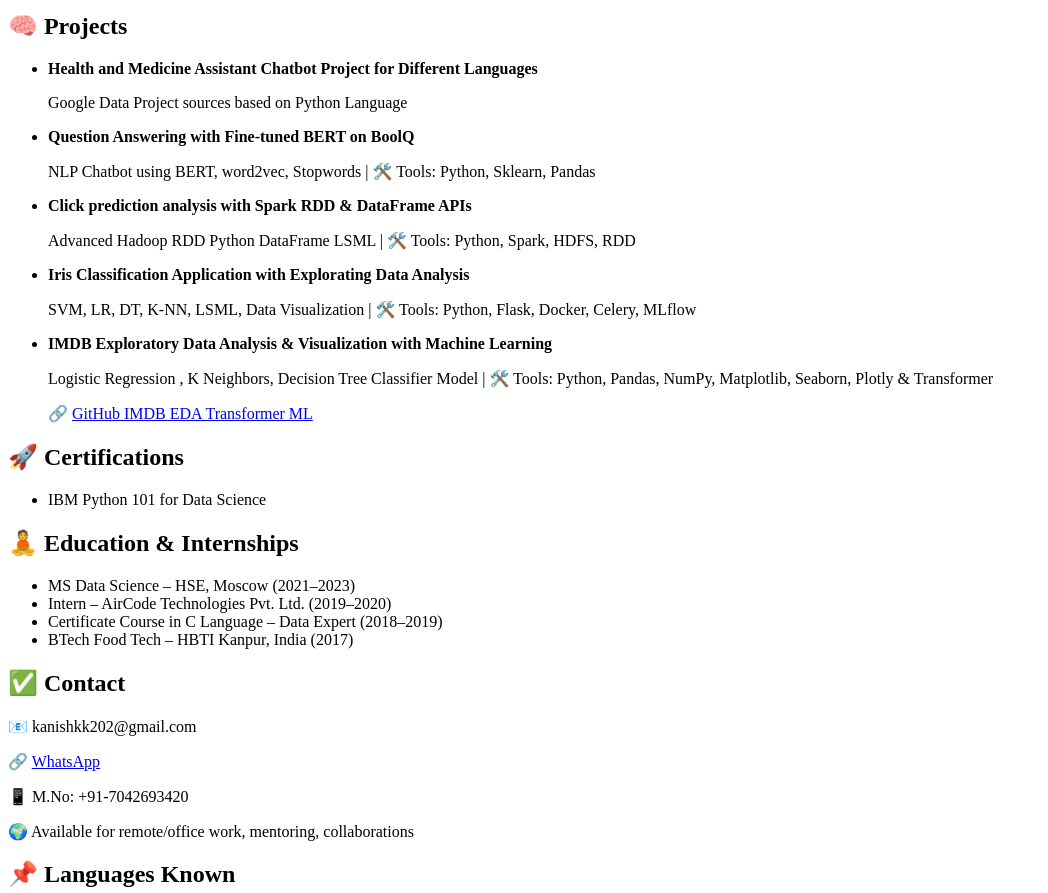
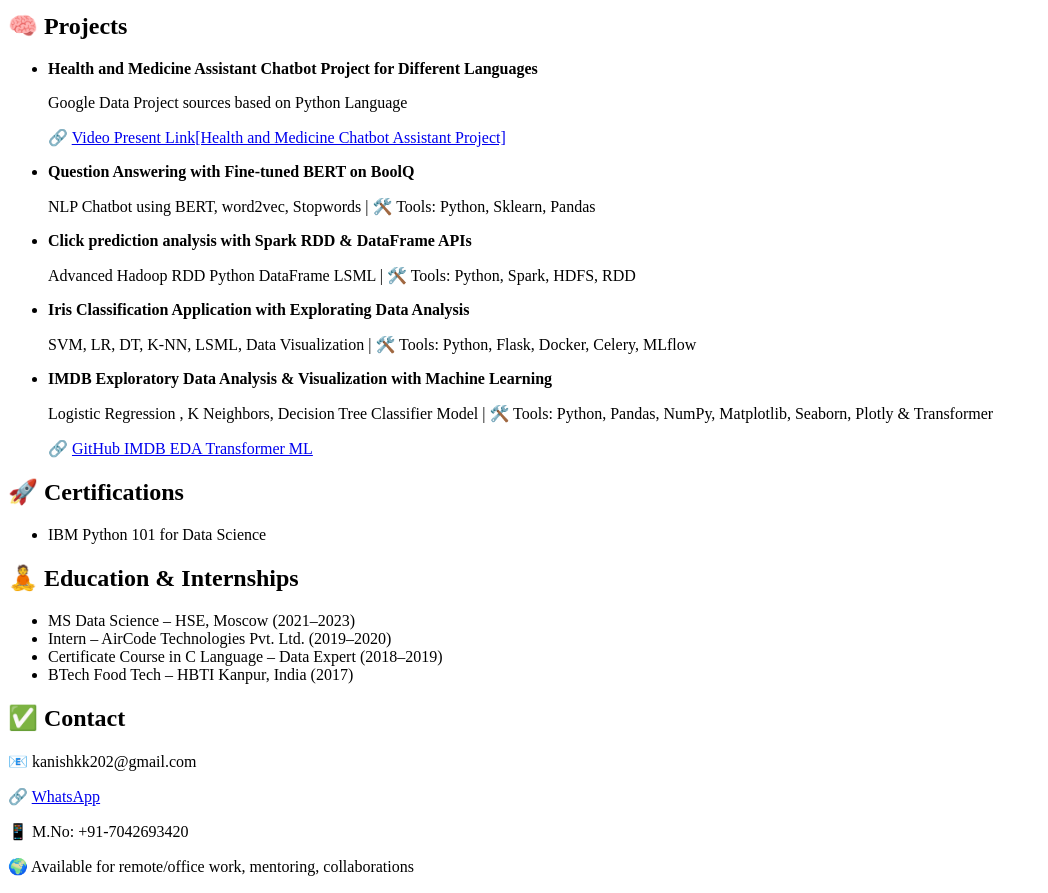
Before and after one commit to kkr202mlds/kanishk-portfolio, a React (Create React App) app: page / in a window 1280 px wide. Shown: the part 1200-2093 px from the top of the page, without its empty margins (0-1048 px from the left). Built offline with nearby package versions, Linux system fonts and the light colour scheme.

Commit message:
Update App.jsx

```diff
--- a/src/App.jsx
+++ b/src/App.jsx
@@ -86,6 +86,7 @@
           <li>
             <strong>Health and Medicine Assistant Chatbot Project for Different Languages</strong>
             <p>Google Data Project sources based on Python Language</p>
+          <p className="pt-2">🔗 <a className="text-blue-600" href="https://www.youtube.com/watch?v=abFE5PhaLoQ&list=PL7ynwnBlQXWXcBRe4A7uRkI5r0DsIeZKM">Video Present Link[Health and Medicine Chatbot Assistant Project]</a></p>
           </li>
           <li>
             <strong>Question Answering with Fine-tuned BERT on BoolQ</strong>
```
